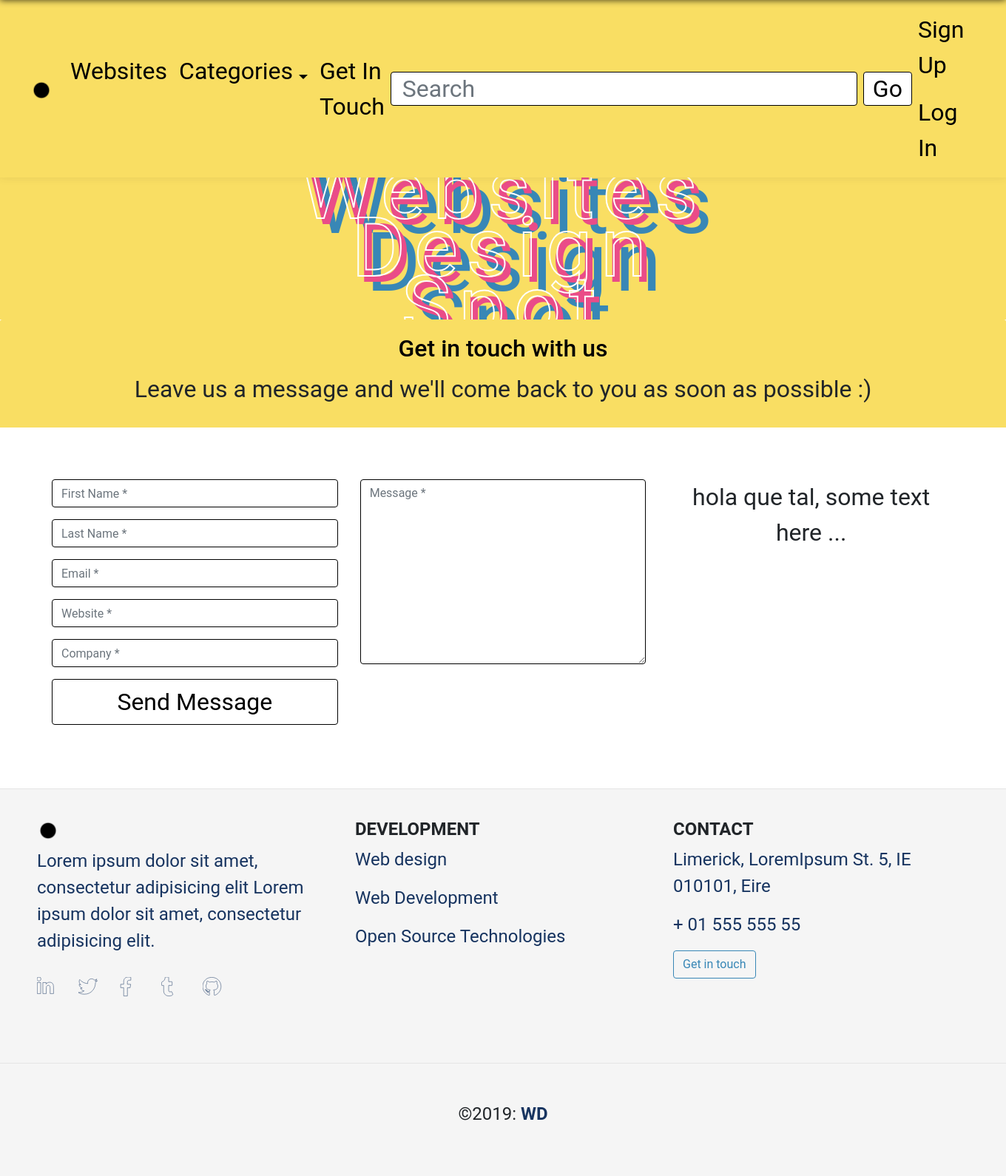
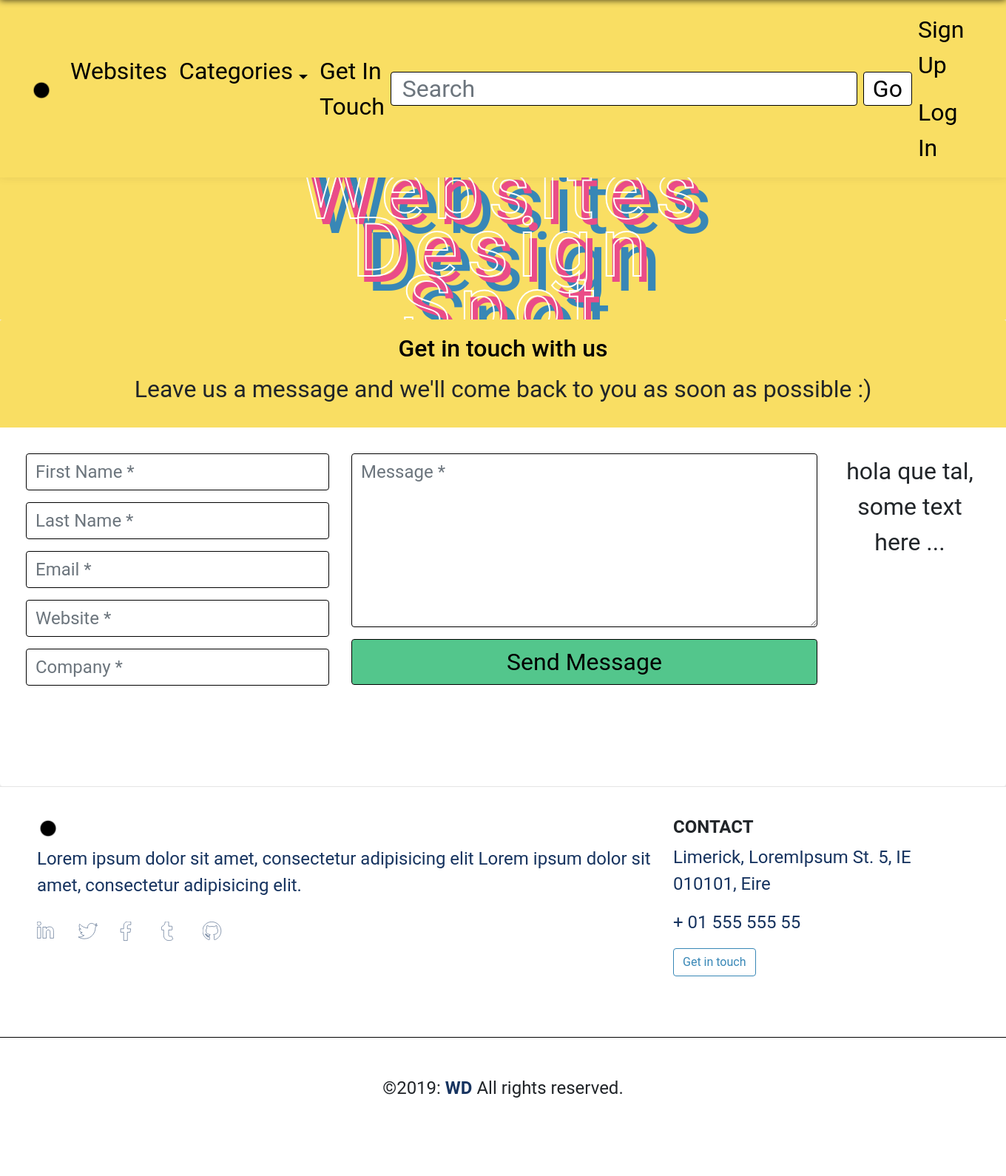
Before and after one commit to pazcm/websites-design-spot, a Django app: page /contact/ in a window 1360 px wide. Shown: the whole page at 74% size. After the commit the page ends 1484 px from the top, so only its background shows below. Run offline with Django 3.2, Linux system fonts and the light colour scheme; some libraries are stand-ins or nearby versions; some web fonts are replaced.

Commit message:
update contact page style

```diff
--- a/websites_design_spot/home/templates/contact.html
+++ b/websites_design_spot/home/templates/contact.html
@@ -29,31 +29,31 @@
               <div class="row">
                 <div class="col-md-4">
                   <div class="form-group">
-                    <input type="text" name="firstName" class="form-control" placeholder="First Name *" value="" required/>
+                    <input type="text" name="firstName" class="form-control form-control-contact" placeholder="First Name *" value="" required/>
                   </div>
                   <div class="form-group">
-                    <input type="text" name="lastName" class="form-control" placeholder="Last Name *" value="" required/>
+                    <input type="text" name="lastName" class="form-control form-control-contact" placeholder="Last Name *" value="" required/>
                   </div>
                   <div class="form-group">
-                    <input type="text" name="email" class="form-control" placeholder="Email *" value="" required/>
+                    <input type="text" name="email" class="form-control form-control-contact" placeholder="Email *" value="" required/>
                   </div>
                   <div class="form-group">
-                    <input type="text" name="website" class="form-control" placeholder="Website *" value="" />
+                    <input type="text" name="website" class="form-control form-control-contact" placeholder="Website *" value="" />
                   </div>
                   <div class="form-group">
-                    <input type="text" name="company" class="form-control" placeholder="Company *" value="" />
+                    <input type="text" name="company" class="form-control form-control-contact" placeholder="Company *" value="" />
+                  </div>
+                </div>
+                <div class="col-md-6">
+                  <div class="form-group">
+                    <textarea name="txtMsg" class="form-control form-control-contact" placeholder="Message *"
+                      style="width: 100%; min-height: 235px;" required></textarea>
                   </div>
                   <div class="form-group">
                     <input type="submit" name="btnSubmit" class="btnContact" value="Send Message"/>
                   </div>
                 </div>
-                <div class="col-md-4">
-                  <div class="form-group">
-                    <textarea name="txtMsg" class="form-control" placeholder="Message *"
-                      style="width: 100%; height: 250px;" required></textarea>
-                  </div>
-                </div>
-                <div class="col-md-4">
+                <div class="col-md-2">
                   <div class="some-text">
                     <p>hola que tal, some text here ...</p>
                   </div>
--- a/websites_design_spot/static/css/custom.css
+++ b/websites_design_spot/static/css/custom.css
@@ -15,7 +15,7 @@ body {
   font-family: 'Chathura', 'Roboto', sans-serif;
   font-size: 2rem;
   margin: 0;
-  background-color: #fff;
+  background-color: #ebebeb;
   height: 100%;
 }
 
@@ -253,7 +253,7 @@ body::before {
 
 /* -- Contact -- */
 .contact-details-container {
-  padding: 50px;
+  padding: 15px 15px 100px 15px;
 }
 
 .some-text {
@@ -261,6 +261,7 @@ body::before {
 }
 
 .btnContact {
+  background-color: var(--color-green);
   border: 1px solid #000;
   color: #000;
 }
@@ -268,6 +269,10 @@ body::before {
 .btnContact:hover {
   background-color: #000;
   color: #fff;
+}
+
+.form-control-contact {
+  font-size: 1.5rem;
 }
 
 /* -- Checkout form -- */
@@ -386,8 +391,10 @@ label {
 /* -- Footer -- */
 footer {
   padding: 50px;
-  background-color: #f5f5f5;
+  background-color: #fff;
   border-top: 1px solid #e5e5e5;
+  /* border-top: 1px solid #000;  */
+  /* background-color: var(--color-yellow); */
   font-size: 1.5rem;
 }
 
@@ -404,6 +411,19 @@ footer {
   background-color: var(--color-red);
   color: var(--color-white);
 }
+
+.footer-bottom {
+   border-top: 1px solid #000;
+}
+/* .bottom-footer::before {
+  content: "";
+  position: absolute;
+  left: 0;
+  width: 100%;
+  height: 2px;
+  box-shadow: 0px 0 15px rgba(0, 0, 0, 0.8);
+  z-index: 100;
+} */
 
 .about-footer, .foot-link, .copyright a {
   color: var(--color-font);
--- a/websites_design_spot/templates/base.html
+++ b/websites_design_spot/templates/base.html
@@ -108,7 +108,7 @@
 
       <!-- Grid column1 -->
       <!-- <div class="col-md-4 col-lg-4 col-xl-4 mx-auto mt-3"> -->
-        <div class="col-12 col-md-4">
+        <div class="col-md-8">
         <!-- About the company -->
         <h4 class="logo-footer mb-2">
           <a class="logo-company" href="/"><img src="/media/images/new_moon.png" width="30" height="30" alt="logo-websites-design-spot"></a>
@@ -148,7 +148,7 @@
 
       <!-- Grid column2 -->
       <!-- <div class="col-md-4 col-lg-4 col-xl-4 mx-auto mt-3"> -->
-        <div class="col-6 col-md-4">
+        <!-- <div class="col-6 col-md-4">
         <h4 class="text-uppercase mb-2 font-weight-bold">Development</h4>
         <p>
           <a class="foot-link" href="#">Web design</a>
@@ -159,10 +159,10 @@
         <p>
           <a class="foot-link" href="#">Open Source Technologies</a>
         </p>
-      </div>
+      </div> -->
       <!-- Grid column3 -->
       <!-- <div class="col-md-4 col-lg-4 col-xl-4 mx-auto mt-3"> -->
-        <div class="col-6 col-md-4">
+        <div class="col-md-4">
         <h4 class="text-uppercase mb-2 font-weight-bold">Contact</h4>
         <p>
           <a class="foot-link" href="#">Limerick, LoremIpsum St. 5, IE 010101, Eire</a>
@@ -178,10 +178,10 @@
 </footer>
 <!-- <hr class="w-100 clearfix"> -->
 <!-- Footer bottom -->
-<footer class="footer footer-bottom-container">
+<footer class="footer footer-bottom">
   <div class="text-center">
     <p class="copyright">&copy;2019:
-      <a href="https://getbootstrap.com/"><strong>WD</strong></a>
+      <a href="https://getbootstrap.com/"><strong>WD</strong></a> All rights reserved.
     </p>
   </div>
 </footer>
```
